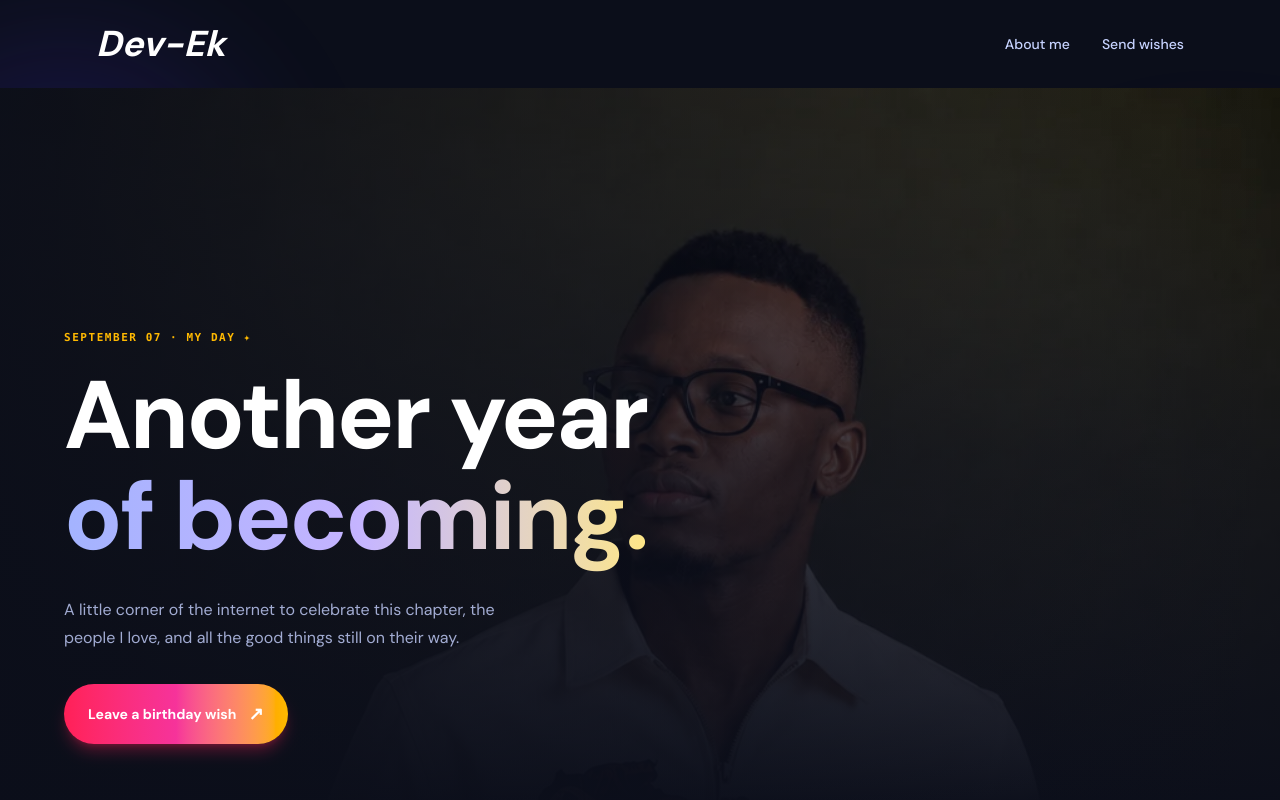
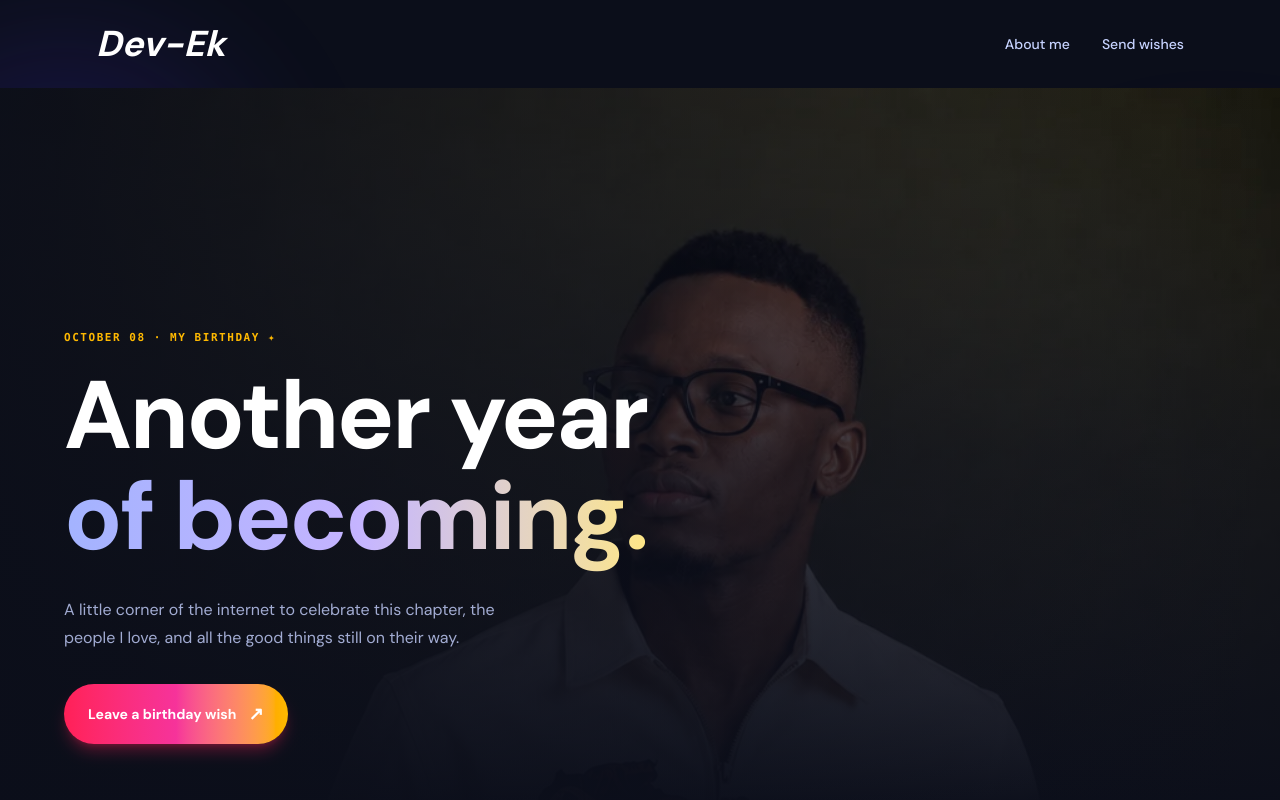
Before and after one commit to Ekemzzz/Birthday-website, a React (Vite) app: page / in a window 1280 px wide. Shown: the top 800 px of the page. Built offline with nearby package versions, Linux system fonts and the light colour scheme; no server answers; a web font is replaced by a local one.

Commit message:
CHanged splash eyebrow from september 07 to October 08

```diff
--- a/src/pages/Home.jsx
+++ b/src/pages/Home.jsx
@@ -101,7 +101,7 @@ function BirthdaySplash({ onDone }) {
       <div className="splash-blob splash-blob--left" />
       <div className="splash-blob splash-blob--right" />
       <div className="splash-content" data-phase={phase}>
-        <p className="splash-eyebrow">&#10022; &nbsp; September 07 &nbsp; &#10022;</p>
+        <p className="splash-eyebrow">&#10022; &nbsp; October 08 &nbsp; &#10022;</p>
         <h1 className="splash-title">
           <span className="splash-happy">Happy</span>
           <span className="splash-birthday">Birthday</span>
@@ -180,7 +180,7 @@ function Home() {
 
         {/* Content */}
         <div className="relative z-10 mx-auto w-full max-w-6xl">
-          <p className="font-mono mb-5 text-[11px] font-semibold tracking-[.14em] text-amber-400 uppercase">SEPTEMBER 07 &middot; MY DAY &#10022;</p>
+          <p className="font-mono mb-5 text-[11px] font-semibold tracking-[.14em] text-amber-400 uppercase">OCTOBER 08 &middot; MY BIRTHDAY &#10022;</p>
           <h1 className="font-display text-6xl leading-[1.05] tracking-tight text-white sm:text-7xl lg:text-8xl font-bold max-w-2xl">Another year<br /><em className="bg-gradient-to-r from-indigo-300 via-violet-300 to-amber-200 bg-clip-text text-transparent not-italic">of becoming.</em></h1>
           <p className="mt-7 max-w-md leading-7 text-indigo-200/80 text-base">A little corner of the internet to celebrate this chapter, the people I love, and all the good things still on their way.</p>
           <a href="#wishes" className="mt-8 inline-flex items-center gap-3 bg-gradient-to-r from-rose-500 via-pink-500 to-amber-400 hover:opacity-95 px-6 py-4 rounded-full text-sm font-semibold text-white transition-all shadow-lg shadow-rose-500/30 hover:-translate-y-0.5">Leave a birthday wish <span className="text-white text-lg">&#8599;</span></a>
```
